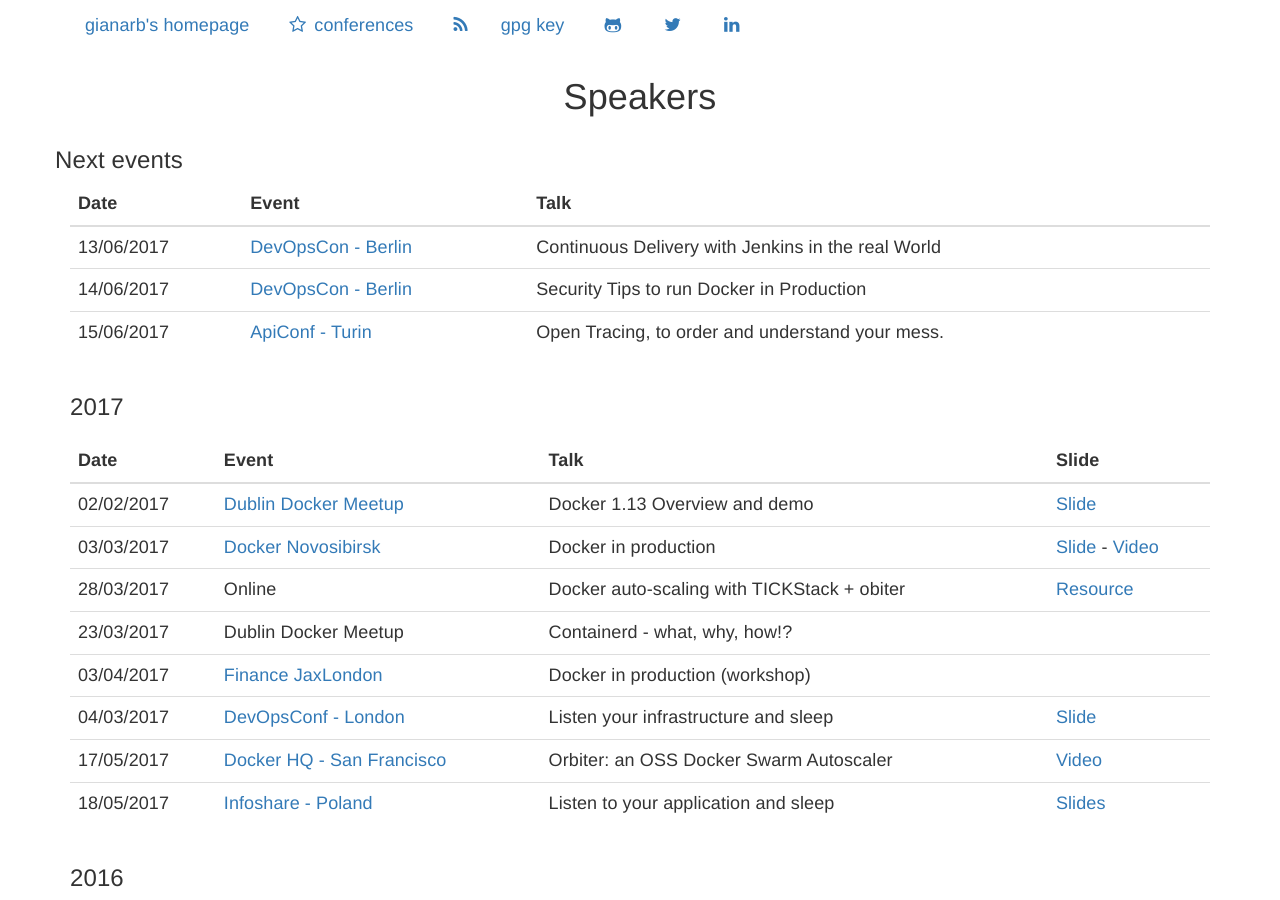
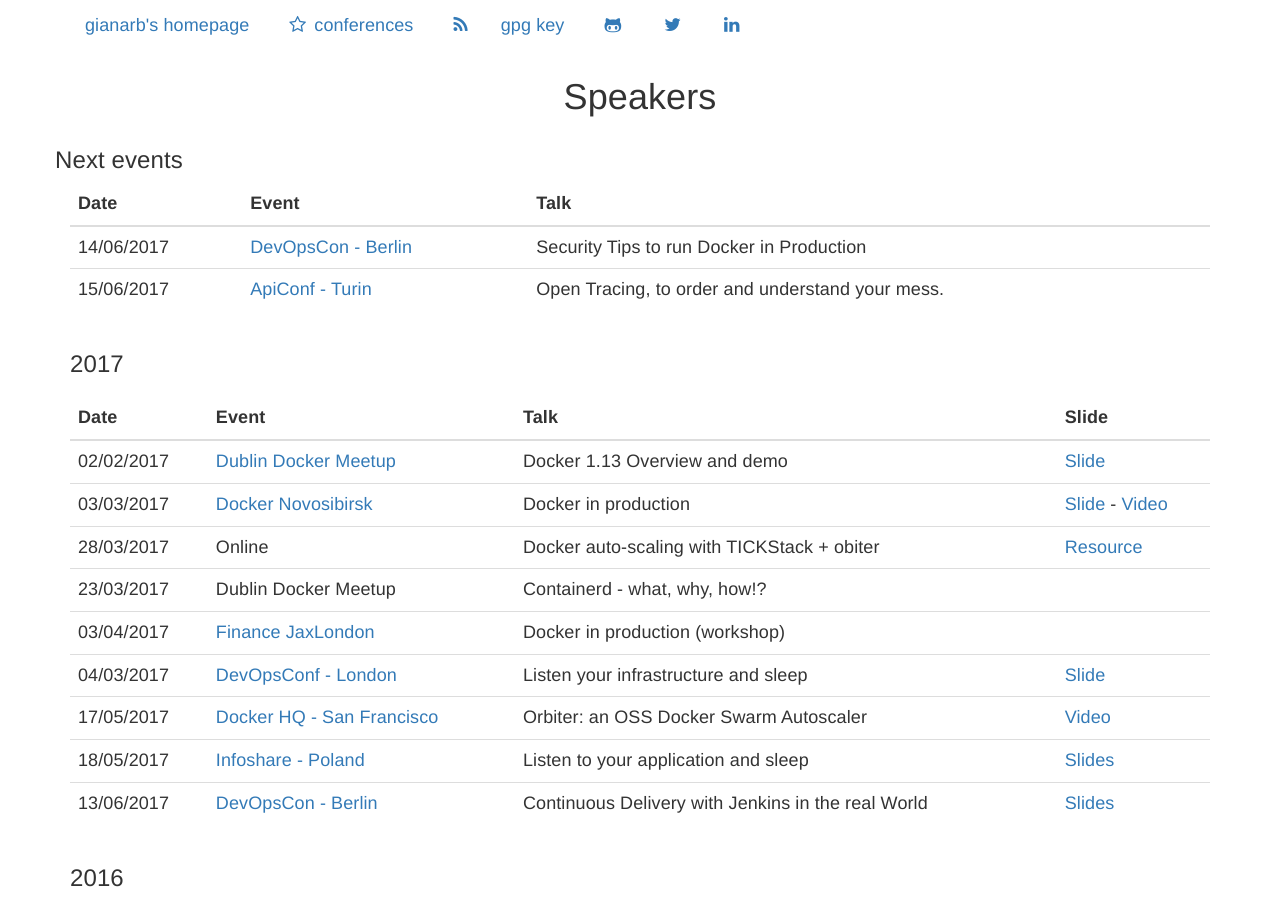
Before and after one commit to gianarb/gianarb.github.com, a Jekyll site: the page built from conferences.html, in a window 1280 px wide and 900 px high. Built offline with Jekyll 4.4.1, drawn with Linux system fonts in a browser that asks for light colours; nearby versions of some CDN libraries; some of the changed lines change nothing that is shown.

Commit message:
Update devops jenkins talk

```diff
--- a/_includes/next-events.html
+++ b/_includes/next-events.html
@@ -11,13 +11,6 @@
             </tr>
           </thead>
           <tbody>
-            <tr>
-              <td>13/06/2017</td>
-              <td><a href="https://devopsconference.de/session/continuous-delivery-with-jenkins-in-the-real-world/" target="_blank">
-                DevOpsCon - Berlin
-              </a></td>
-              <td>Continuous Delivery with Jenkins in the real World</td>
-            </tr>
             <tr>
               <td>14/06/2017</td>
               <td><a href="https://devopsconference.de/session/security-tips-to-run-docker-in-production/" target="_blank">
--- a/conferences.html
+++ b/conferences.html
@@ -88,6 +88,14 @@
               </a></td>
               <td>Listen to your application and sleep</td>
               <td><a href="https://www.slideshare.net/GianlucaArbezzano/monitor-your-application-and-sleep" target="_blank">Slides</a></td>
+            </tr>
+            <tr>
+              <td>13/06/2017</td>
+              <td><a href="https://devopsconference.de/session/continuous-delivery-with-jenkins-in-the-real-world/" target="_blank">
+                DevOpsCon - Berlin
+              </a></td>
+              <td>Continuous Delivery with Jenkins in the real World</td>
+              <td><a href="https://www.slideshare.net/GianlucaArbezzano/jenkins-in-the-real-world-devopscon-2017" target="_blank">Slides</a></td>
             </tr>
           </tbody>
       </table>
```
